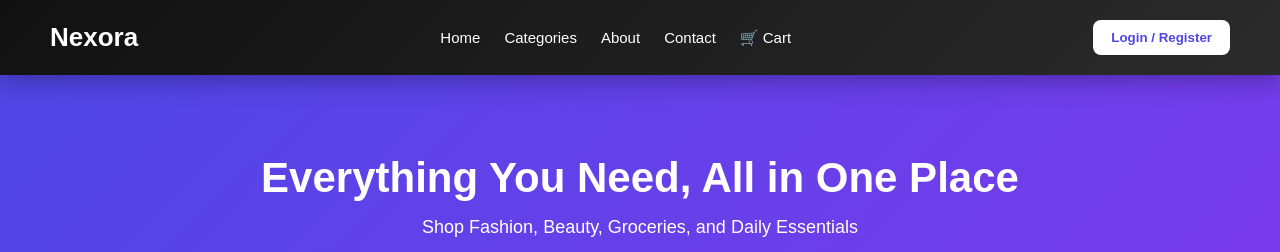
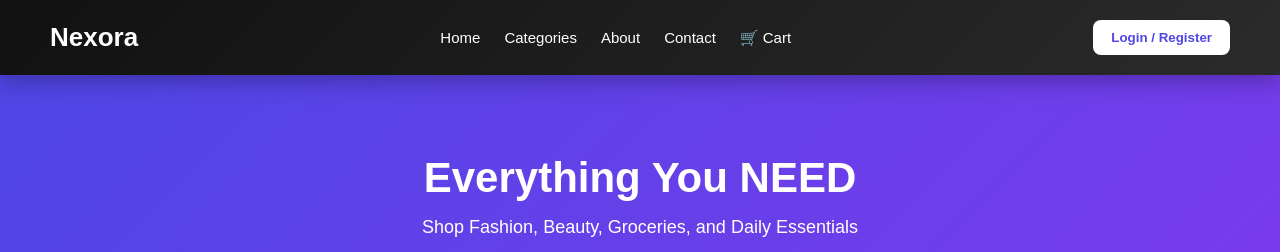
Before and after one commit to shalini312007-creator/nexora-Ecommerce, a React (Create React App) app: page / in a window 1280 px wide. Shown: the top 252 px of the page. Built offline with nearby package versions, Linux system fonts and the light colour scheme.

Commit message:
Updated Nexora

```diff
--- a/src/components/Hero.jsx
+++ b/src/components/Hero.jsx
@@ -11,8 +11,7 @@ function Hero() {
       <div className="hero-content">
 
         <h1>
-          Everything You Need,
-          All in One Place
+          Everything You NEED
         </h1>
 
         <p>
```
